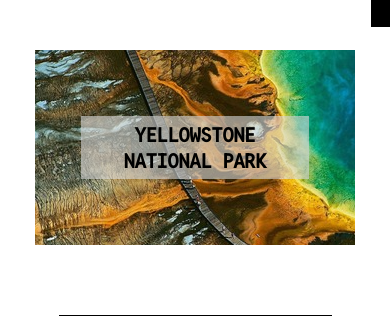
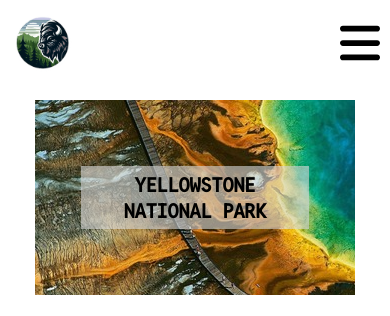
Before and after one commit to SarahNR-coder/PJFR-Yellowstone, a PHP site: page / in a window 390 px wide. Shown: the top 316 px of the page. Run offline with PHP 8.4, Linux system fonts and the light colour scheme; some libraries are stand-ins or nearby versions.

Commit message:
JS navigation hamburger

```diff
--- a/index.html
+++ b/index.html
@@ -12,15 +12,15 @@
     <header>
         <nav class="navigationMenu">
             <ol>
-                <li class="toPage"><a class="logo" href="#" class="active"><img id="logo" src="img/logobison.png" alt="Logo du site figurant un bison"></a></li>
-                <li class="toPage"><a href="#"><span>A propos</span></a></li>
-                <li class="toPage"><a href="#"><span>Venir au parc</span></a></li>
-                <li class="toPage"><a href="#"><span>La nature à Yellowstone</span></a></li>
-                <li class="toPage"><a href="#"><span>Activités</span></a></li>
-                <li class="toPage"><a href="#"><span>Connexion</span></a></li>
-                <li class="toPage"><a href="#"><span>Inscription</span></a></li>
+                <li class="toPage logo"><a href="#" class="active"><img id="logo" src="img/logobison.png" alt="Logo du site figurant un bison"></a></li>
+                <li class="toPage toggle"><a href="#"><span>A propos</span></a></li>
+                <li class="toPage toggle"><a href="#"><span>Venir au parc</span></a></li>
+                <li class="toPage toggle"><a href="#"><span>La nature à Yellowstone</span></a></li>
+                <li class="toPage toggle"><a href="#"><span>Activités</span></a></li>
+                <li class="toPage toggle"><a href="#"><span>Connexion</span></a></li>
+                <li class="toPage toggle"><a href="#"><span>Inscription</span></a></li>
             </ol>
-            <a href="#" class="icon" onclick="myFunction()">
+            <a href="javascript:void(0);" class="icon">
                 <!-- <i class="fa fa-bars"></i> -->
                 <img class="imgHamburgerMenu" src="icones/header/bars-solid.svg" alt="Menu Hamburger responsive">
             </a>
--- a/main.js
+++ b/main.js
@@ -1,8 +1,25 @@
-function myFunction() {
-    var toPageHtmlElement = document.querySelector(".toPage");
-    if (toPageHtmlElement.style.display === "block") {
-      toPageHtmlElement.style.display = "none";
-    } else {
-      toPageHtmlElement.style.display = "block";
+
+const toggleHtmlElements = document.querySelectorAll(".toggle");
+const hamburgerIconElement = document.querySelector(".icon");
+let toggleTable = Array.from(toggleHtmlElements);
+console.log(toggleTable);
+
+let isDisplayed = false;
+hamburgerIconElement.addEventListener("click", function(){
+    if(window.screen.width <=800){
+        if(isDisplayed === true){
+            toggleTable.map((element)=>{
+                element.computedStyleMap.display = "none";
+            })
+        }else{
+            toggleTable.map((element)=>{
+                element.computedStyleMap.display = "block";
+            })
+        }
+    }else{
+        toggleTable.map((element)=>{
+            element.computedStyleMap.display = "block";
+        })
     }
-  }
+    isDisplayed= !isDisplayed;
+});
--- a/style.css
+++ b/style.css
@@ -9,6 +9,9 @@
 }
 
 /* HEADER */
+header{
+    margin-bottom: 100px;
+}
 #logo{
     height:65px;
     padding: 0px;
@@ -36,6 +39,7 @@
     display: flex;
     align-items: center;
     padding: 0px 10px;
+    display: block;
 }
 
 .toPage a{
@@ -289,37 +293,41 @@
     }
 }
 @media screen and (max-width: 800px){
+    /*HEADER*/
+    .logo{
+        position : absolute;
+        top: 0;
+        left: 0;
+    }
+
+    .navigationMenu{
+        position: relative;
+    }
+
+    .toggle{
+        display: none;
+    }
+
+    .imgHamburgerMenu{
+        width:40px;
+        height:auto;
+        padding: 20px 10px 0px 0px;
+    }
+
+    .navigationMenu a.icon{
+        display: block;
+        position: absolute;
+        right: 0;
+        top: 0;
+    }
+
+
     /*Bandeau*/
     .textOverImage{
         font-size : 33px;
     }
 
     /*Menu*/
-    .navigationMenu{
-        position: relative;
-    }
-
-    .toPage{
-        display: none;
-    }
-
-    .imgHamburgerMenu{
-        width:5vw;
-        height:auto;
-    }
-
-    .navigationMenu a.icon{
-        background: black;
-        display: block;
-        position: absolute;
-        right: 0;
-        top: 0;
-    }
-
-    .navigationMenu a:hover{
-        background-color: #ddd;
-        color: black;
-    }
 
 
 }
```
